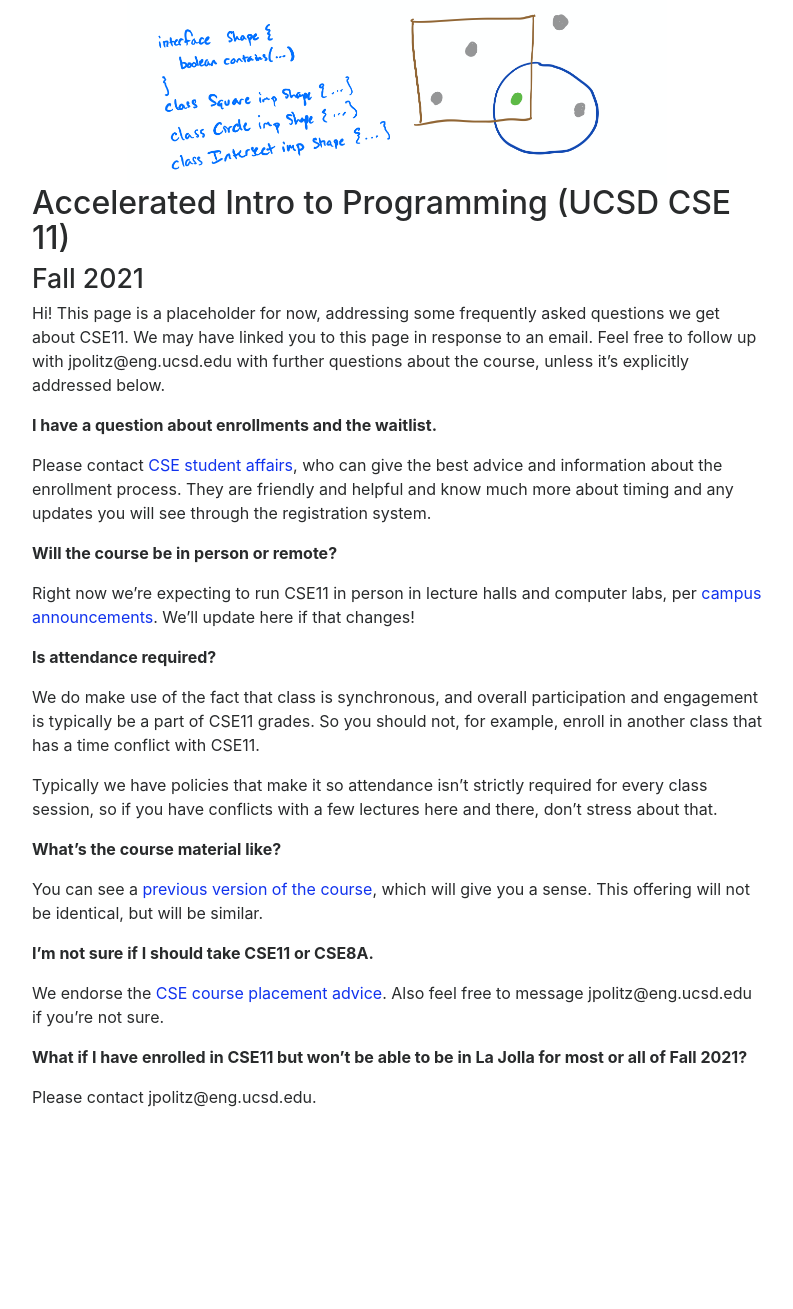
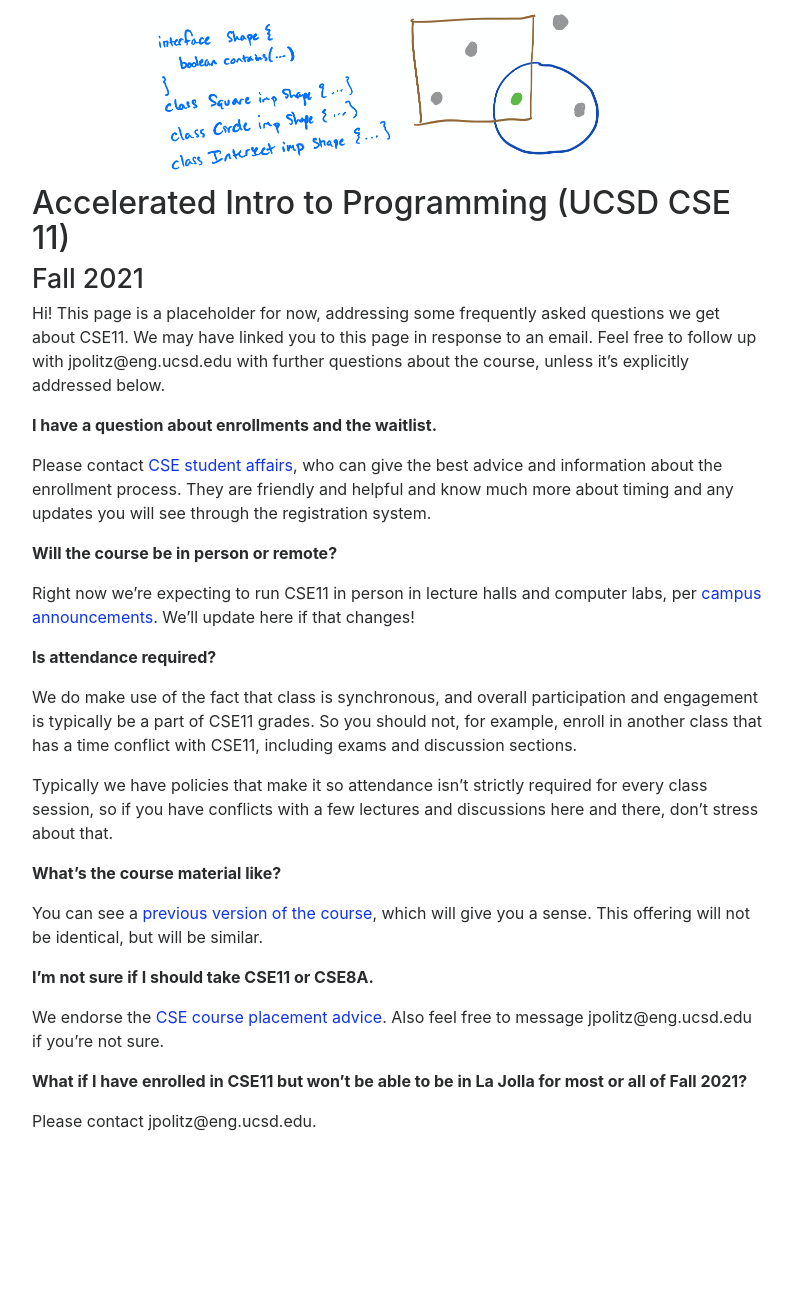
Before and after one commit to ucsd-cse11-w22/ucsd-cse11-w22.github.io, a Jekyll site: the page built from index.md, in a window 1280 px wide. Shown: the whole page, without its empty margins (243-1036 px from the left). Built offline with Jekyll 4.4.1, drawn with Linux system fonts in a browser that asks for light colours; nearby versions of some CDN libraries; before the commit the page ends 1285 px from its top, so only the background shows below that.

Commit message:
exams and discussion

```diff
--- a/index.md
+++ b/index.md
@@ -31,11 +31,12 @@ We'll update here if that changes!
 
 We do make use of the fact that class is synchronous, and overall participation
 and engagement is typically be a part of CSE11 grades. So you should not, for
-example, enroll in another class that has a time conflict with CSE11.
+example, enroll in another class that has a time conflict with CSE11, including
+exams and discussion sections.
 
 Typically we have policies that make it so attendance isn't strictly required
-for every class session, so if you have conflicts with a few lectures here and
-there, don't stress about that.
+for every class session, so if you have conflicts with a few lectures and
+discussions here and there, don't stress about that.
 
 **What's the course material like?**
 
```
